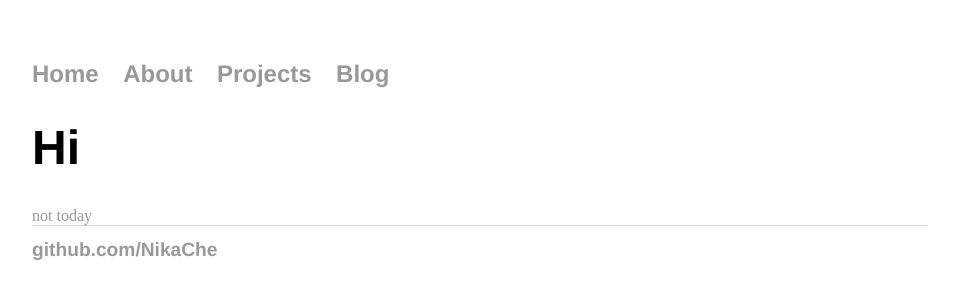
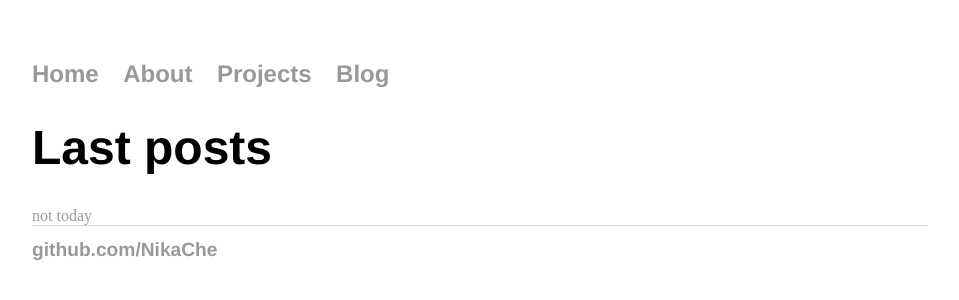
Before and after one commit to NikaChe/nikache.github.io, a Jekyll site: the page built from index.html, in a window 1280 px wide. Shown: the top 300 px of the page, without its empty margins (160-1119 px from the left). Built offline with Jekyll 4.4.1, drawn with Linux system fonts in a browser that asks for light colours.

Commit message:
Update index.html

```diff
--- a/index.html
+++ b/index.html
@@ -3,6 +3,6 @@ layout: default
 title: Blog
 ---
 <div class="blurb">
-	<h1>Hi </h1>
+	<h1>Last posts</h1>
 	<a href='blob/master/_posts/2019-01-21-Book_recommendations.md'>not today</a>
 </div><!-- /.blurb -->
```
